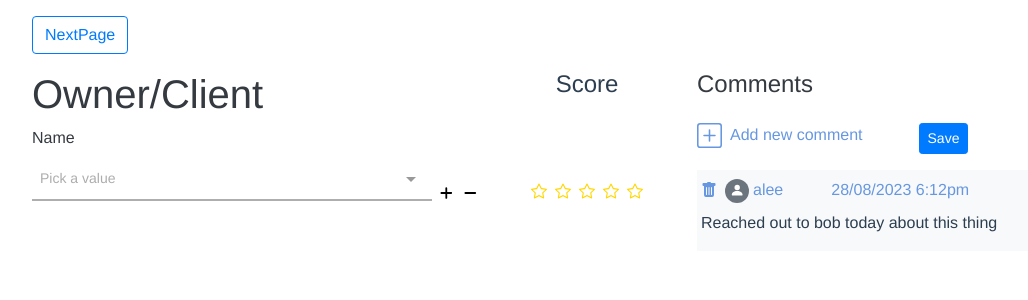
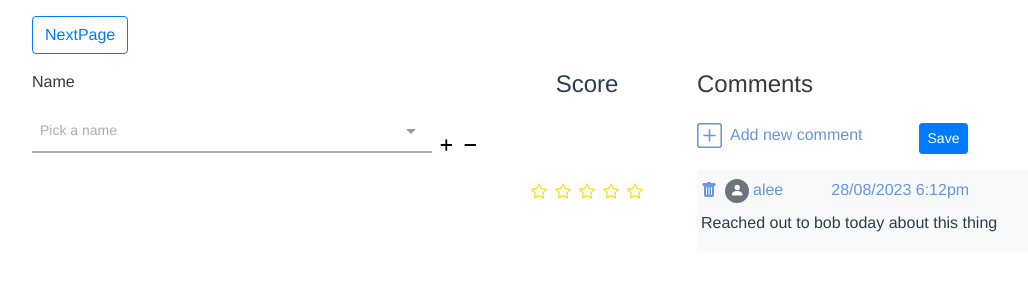
Before and after one commit to AliMughal24/vue-boilerplate-bootstrap, a Vue app: page / in a window 1280 px wide. Shown: the top 300 px of the page, without its empty margins (53-1081 px from the left). Built offline with nearby package versions, Linux system fonts and the light colour scheme.

Commit message:
page 1 fixes

```diff
--- a/src/components/MultiSelector.vue
+++ b/src/components/MultiSelector.vue
@@ -1,8 +1,8 @@
 <template>
   <div>
-    <h1 class="text-dark text-left">Owner/Client</h1>
-    <div class="">
-      <label class="typo__label text-dark d-flex">Name</label>
+    <p class="typo__label text-dark text-left">Name</p>
+
+    <div>
       <div class="d-flex align-items-end">
         <multiselect
           class="multiSelector"
@@ -11,10 +11,10 @@
           :searchable="false"
           :close-on-select="false"
           :show-labels="false"
-          placeholder="Pick a value"
+          placeholder="Pick a name"
         ></multiselect>
-
         <svg
+          @click="addUser"
           class="px-2"
           xmlns="http://www.w3.org/2000/svg"
           height="1em"
@@ -26,6 +26,7 @@
           />
         </svg>
         <svg
+          @click="removeUser()"
           class="pl-1"
           xmlns="http://www.w3.org/2000/svg"
           height="1em"
@@ -53,21 +54,24 @@ export default {
     return {
       value: "",
       options: [
-        "Select option",
-        "options",
-        "selected",
-        "multiple",
-        "label",
-        "searchable",
-        "clearOnSelect",
-        "hideSelected",
-        "maxHeight",
-        "allowEmpty",
-        "showLabels",
-        "onChange",
-        "touched",
+        "Sarah Johnson",
+        "Michael Smith",
+        "Emily Davis",
+        "Christopher Brown",
+        "Jessica Wilson",
       ],
     };
+  },
+  methods: {
+    addUser() {
+      console.log("1111");
+      this.$emit("add-show");
+    },
+    removeUser() {
+      console.log("222");
+
+      this.$emit("removeShow");
+    },
   },
 };
 </script>
```
